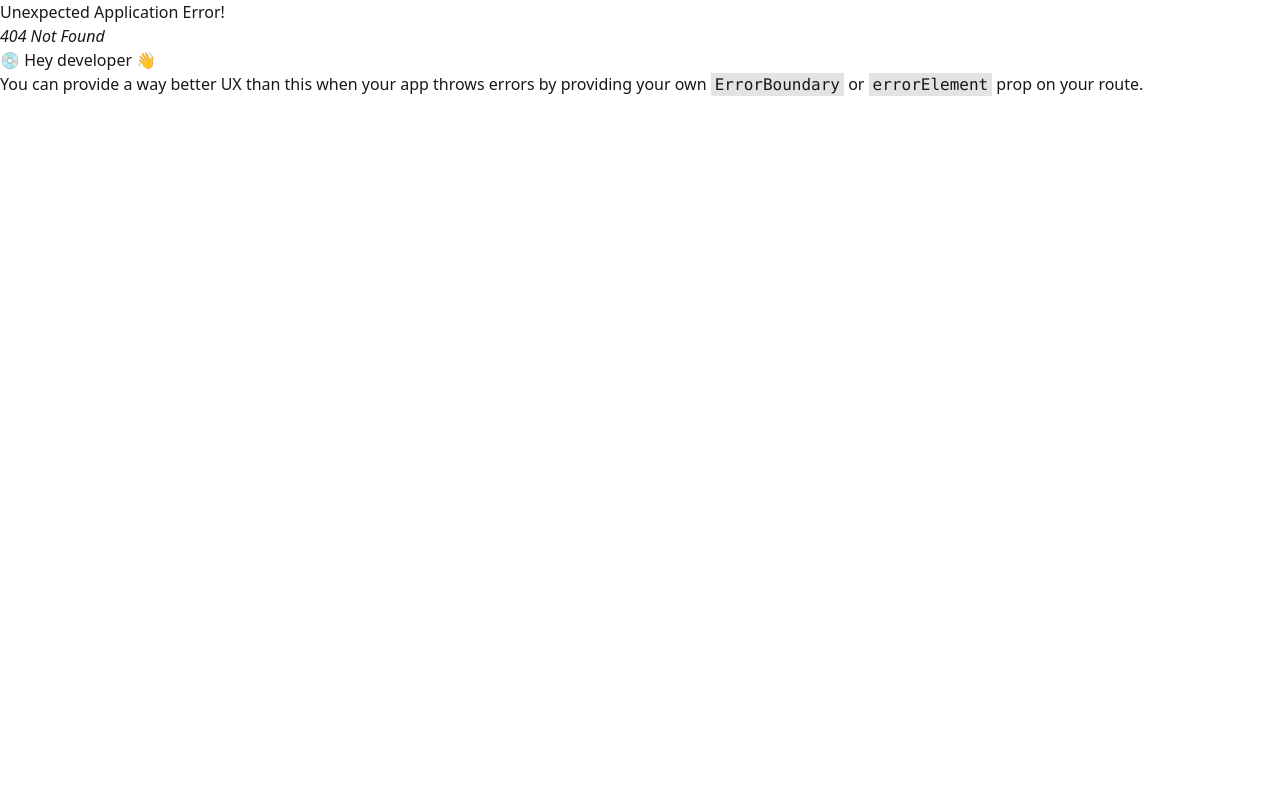
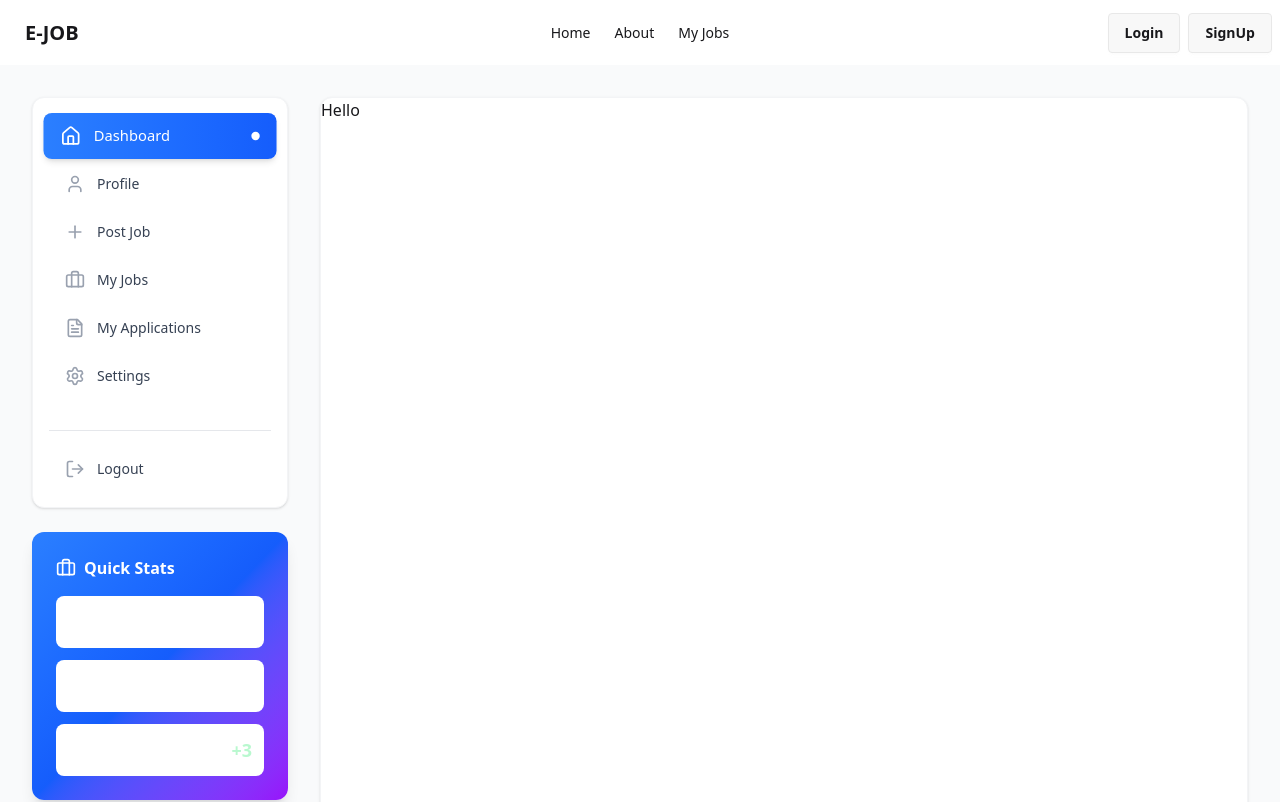
Before and after one commit to md-irfankhan/jobportal, a React (Vite) app in the folder frontend/: page /dashboard in a window 1280 px wide. Before the commit this address had no page. Shown: the top 802 px of the page. Built offline with nearby package versions, Linux system fonts and the light colour scheme.

Commit message:
Dashboard sidebar bottom bard added

```diff
--- /dev/null
+++ b/frontend/src/components/Dashboard/Dashboard.jsx
@@ -0,0 +1,49 @@
+import React, { useEffect, useState } from 'react';
+import Sidebar from './DashboardComponents/Sidebar/Sidebar';
+import Bottombar from './DashboardComponents/Bottombar/Bottombar';
+
+const Dashboard = () => {
+    const [width, setWidth] = useState(window.innerWidth);
+    useEffect(() => {
+        const handleResize = () => {
+            setWidth(window.innerWidth)
+        }
+
+        window.addEventListener('resize', handleResize);
+
+        // Cleanup function to remove event listener
+        return () => {
+            window.removeEventListener('resize', handleResize);
+        };
+
+    }, [])
+    return (
+        <div className="min-h-screen bg-gray-50">
+            <div className="max-w-7xl mx-auto px-4 sm:px-6 lg:px-8 py-8">
+                <div className="flex flex-col lg:flex-row gap-8">
+                    {
+                        width < 768 ? <>
+                            <main className="flex-1">
+                                Hello Mobile
+                            </main>
+                            <Bottombar></Bottombar>
+
+                        </> : <>
+
+                            <Sidebar></Sidebar>
+                            <main className="flex-1 min-h-screen">
+                                <div className="bg-white rounded-xl shadow-sm min-h-full border border-gray-100">
+                                    Hello
+                                </div>
+                            </main>
+                        </>
+                    }
+
+                </div>
+            </div>
+
+        </div>
+    );
+};
+
+export default Dashboard;
--- /dev/null
+++ b/frontend/src/components/Dashboard/DashboardComponents/Bottombar/Bottombar.jsx
@@ -0,0 +1,41 @@
+import React from 'react';
+import { User, Plus, Briefcase, FileText, Home, Settings } from 'lucide-react';
+const Bottombar = () => {
+    return (
+        <nav className="fixed bottom-0 left-0 right-0 bg-white border-t border-gray-200 px-4 py-2">
+        <div className="flex justify-around items-center">
+          {/* Dashboard */}
+          <div className="flex flex-col items-center py-2 px-3 rounded-lg bg-blue-50">
+            <Home className="w-6 h-6 text-blue-600 mb-1" />
+            <span className="text-xs font-medium text-blue-600">Dashboard</span>
+          </div>
+
+          {/* Post Job */}
+          <div className="flex flex-col items-center py-2 px-3 rounded-lg hover:bg-gray-50 cursor-pointer">
+            <Plus className="w-6 h-6 text-gray-400 mb-1" />
+            <span className="text-xs text-gray-600">Post Job</span>
+          </div>
+
+          {/* My Jobs */}
+          <div className="flex flex-col items-center py-2 px-3 rounded-lg hover:bg-gray-50 cursor-pointer">
+            <Briefcase className="w-6 h-6 text-gray-400 mb-1" />
+            <span className="text-xs text-gray-600">My Jobs</span>
+          </div>
+
+          {/* Applications */}
+          <div className="flex flex-col items-center py-2 px-3 rounded-lg hover:bg-gray-50 cursor-pointer">
+            <FileText className="w-6 h-6 text-gray-400 mb-1" />
+            <span className="text-xs text-gray-600">Applications</span>
+          </div>
+
+          {/* Profile */}
+          <div className="flex flex-col items-center py-2 px-3 rounded-lg hover:bg-gray-50 cursor-pointer">
+            <User className="w-6 h-6 text-gray-400 mb-1" />
+            <span className="text-xs text-gray-600">Profile</span>
+          </div>
+        </div>
+      </nav>
+    );
+};
+
+export default Bottombar;
--- /dev/null
+++ b/frontend/src/components/Dashboard/DashboardComponents/Sidebar/Sidebar.css
@@ -0,0 +1,13 @@
+.active {
+  /* bg-gradient-to-r from-blue-500 to-blue-600 */
+  background: linear-gradient(to right, #3b82f6, #2563eb);
+
+  /* text-white */
+  color: white;
+
+  /* shadow-md */
+  box-shadow: 0 4px 6px -1px rgba(0, 0, 0, 0.1), 0 2px 4px -1px rgba(0, 0, 0, 0.06);
+
+  /* transform scale-105 */
+  transform: scale(1.05);
+}
--- /dev/null
+++ b/frontend/src/components/Dashboard/DashboardComponents/Sidebar/Sidebar.jsx
@@ -0,0 +1,82 @@
+import React from 'react';
+import {useLocation} from 'react-router'
+import { User, Plus, Briefcase, FileText, Home, Settings, LogOut, Bell, ChevronRight } from 'lucide-react';
+const Sidebar = () => {
+    const location= useLocation()
+    return (
+          <nav className="w-64 flex-shrink-0">
+            <div className="bg-white rounded-xl shadow-sm p-4 border border-gray-100">
+              <div className="space-y-1">
+                {/* Dashboard Link - Active */}
+                <div className="flex items-center space-x-3 px-4 py-3 rounded-lg text-sm font-medium bg-gradient-to-r from-blue-500 to-blue-600 text-white shadow-md transform scale-105 transition-all duration-200 cursor-pointer">
+                  <Home className="w-5 h-5 text-white" />
+                  <span>Dashboard</span>
+                  <div className="ml-auto w-2 h-2 bg-white rounded-full"></div>
+                </div>
+
+                {/* Profile Link */}
+                <div className="flex items-center space-x-3 px-4 py-3 rounded-lg text-sm font-medium text-gray-700 hover:bg-gray-50 hover:text-gray-900 hover:scale-102 transition-all duration-200 cursor-pointer">
+                  <User className="w-5 h-5 text-gray-400" />
+                  <span>Profile</span>
+                </div>
+
+                {/* Post Job Link */}
+                <div className="flex items-center space-x-3 px-4 py-3 rounded-lg text-sm font-medium text-gray-700 hover:bg-gray-50 hover:text-gray-900 hover:scale-102 transition-all duration-200 cursor-pointer">
+                  <Plus className="w-5 h-5 text-gray-400" />
+                  <span>Post Job</span>
+                </div>
+
+                {/* My Jobs Link */}
+                <div className="flex items-center space-x-3 px-4 py-3 rounded-lg text-sm font-medium text-gray-700 hover:bg-gray-50 hover:text-gray-900 hover:scale-102 transition-all duration-200 cursor-pointer">
+                  <Briefcase className="w-5 h-5 text-gray-400" />
+                  <span>My Jobs</span>
+                </div>
+
+                {/* My Applications Link */}
+                <div className="flex items-center space-x-3 px-4 py-3 rounded-lg text-sm font-medium text-gray-700 hover:bg-gray-50 hover:text-gray-900 hover:scale-102 transition-all duration-200 cursor-pointer">
+                  <FileText className="w-5 h-5 text-gray-400" />
+                  <span>My Applications</span>
+                </div>
+
+                {/* Settings Link */}
+                <div className="flex items-center space-x-3 px-4 py-3 rounded-lg text-sm font-medium text-gray-700 hover:bg-gray-50 hover:text-gray-900 hover:scale-102 transition-all duration-200 cursor-pointer">
+                  <Settings className="w-5 h-5 text-gray-400" />
+                  <span>Settings</span>
+                </div>
+              </div>
+
+              {/* Logout Button */}
+              <div className="mt-8 pt-4 border-t border-gray-200">
+                <div className="flex items-center space-x-3 px-4 py-3 rounded-lg text-sm font-medium text-gray-700 hover:bg-red-50 hover:text-red-700 transition-all duration-200 cursor-pointer">
+                  <LogOut className="w-5 h-5 text-gray-400" />
+                  <span>Logout</span>
+                </div>
+              </div>
+            </div>
+
+            {/* Quick Stats Card */}
+            <div className="mt-6 bg-gradient-to-br from-blue-500 via-blue-600 to-purple-600 rounded-xl shadow-lg p-6 text-white">
+              <h3 className="font-semibold mb-4 flex items-center">
+                <Briefcase className="w-5 h-5 mr-2" />
+                Quick Stats
+              </h3>
+              <div className="space-y-3">
+                <div className="flex justify-between items-center bg-white bg-opacity-20 rounded-lg p-3">
+                  <span className="text-sm">Active Jobs</span>
+                  <span className="font-bold text-lg">8</span>
+                </div>
+                <div className="flex justify-between items-center bg-white bg-opacity-20 rounded-lg p-3">
+                  <span className="text-sm">Applications</span>
+                  <span className="font-bold text-lg">24</span>
+                </div>
+                <div className="flex justify-between items-center bg-white bg-opacity-20 rounded-lg p-3">
+                  <span className="text-sm">This Week</span>
+                  <span className="font-bold text-lg text-green-200">+3</span>
+                </div>
+              </div>
+            </div>
+          </nav>
+    );
+};
+
+export default Sidebar;
--- a/frontend/src/router/childRoutes/childRoutes.jsx
+++ b/frontend/src/router/childRoutes/childRoutes.jsx
@@ -1,3 +1,4 @@
+import Dashboard from "../../components/Dashboard/Dashboard";
 import Details from "../../components/Details/Details";
 import Home from "../../components/Home/Home";
 
@@ -9,6 +10,10 @@ const childRoutes=[
     {
         path:'/details',
         Component:Details
+    },
+    {
+        path:'/dashboard',
+        Component:Dashboard
     }
 ]
 export default childRoutes;
```
